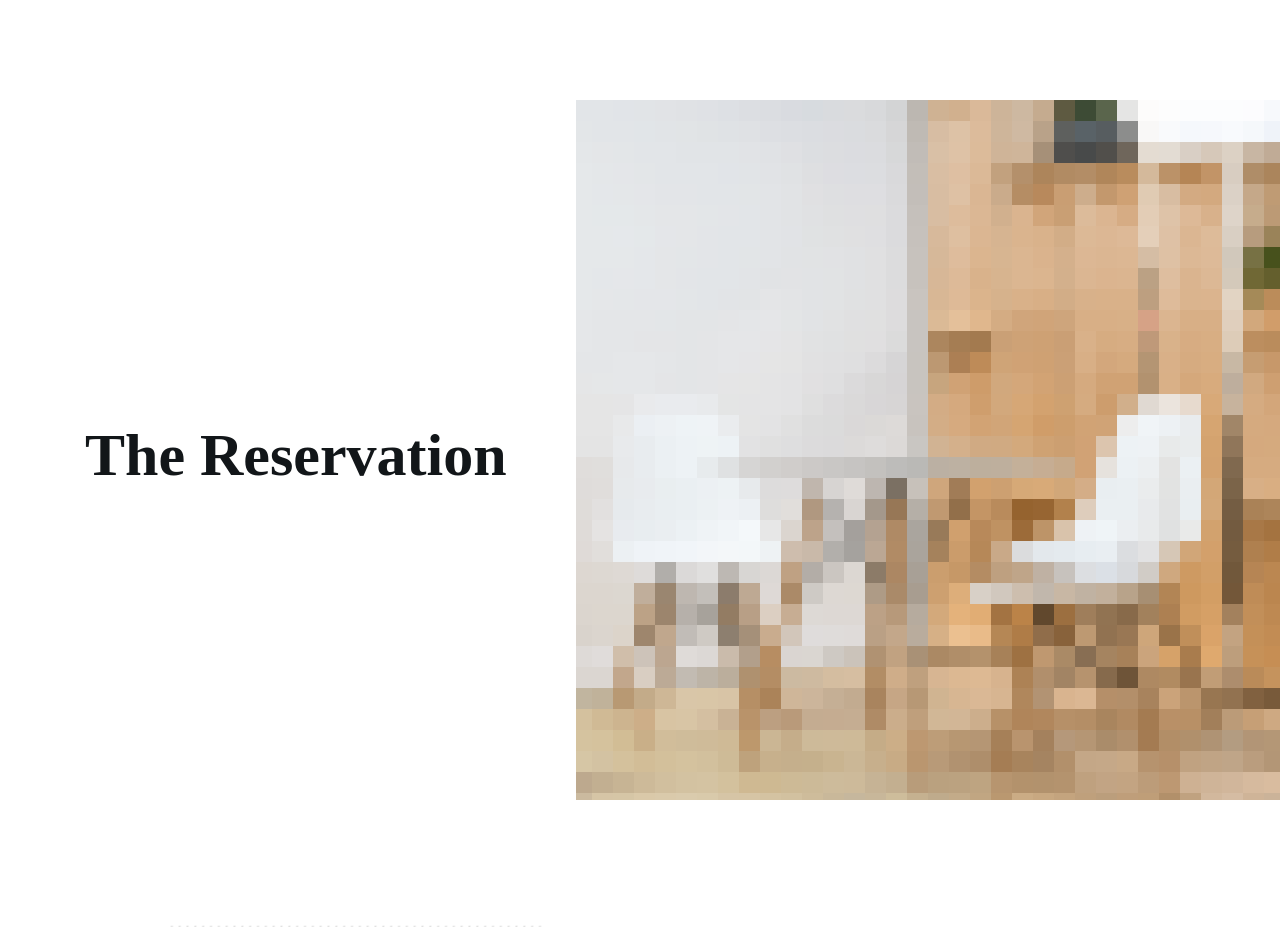
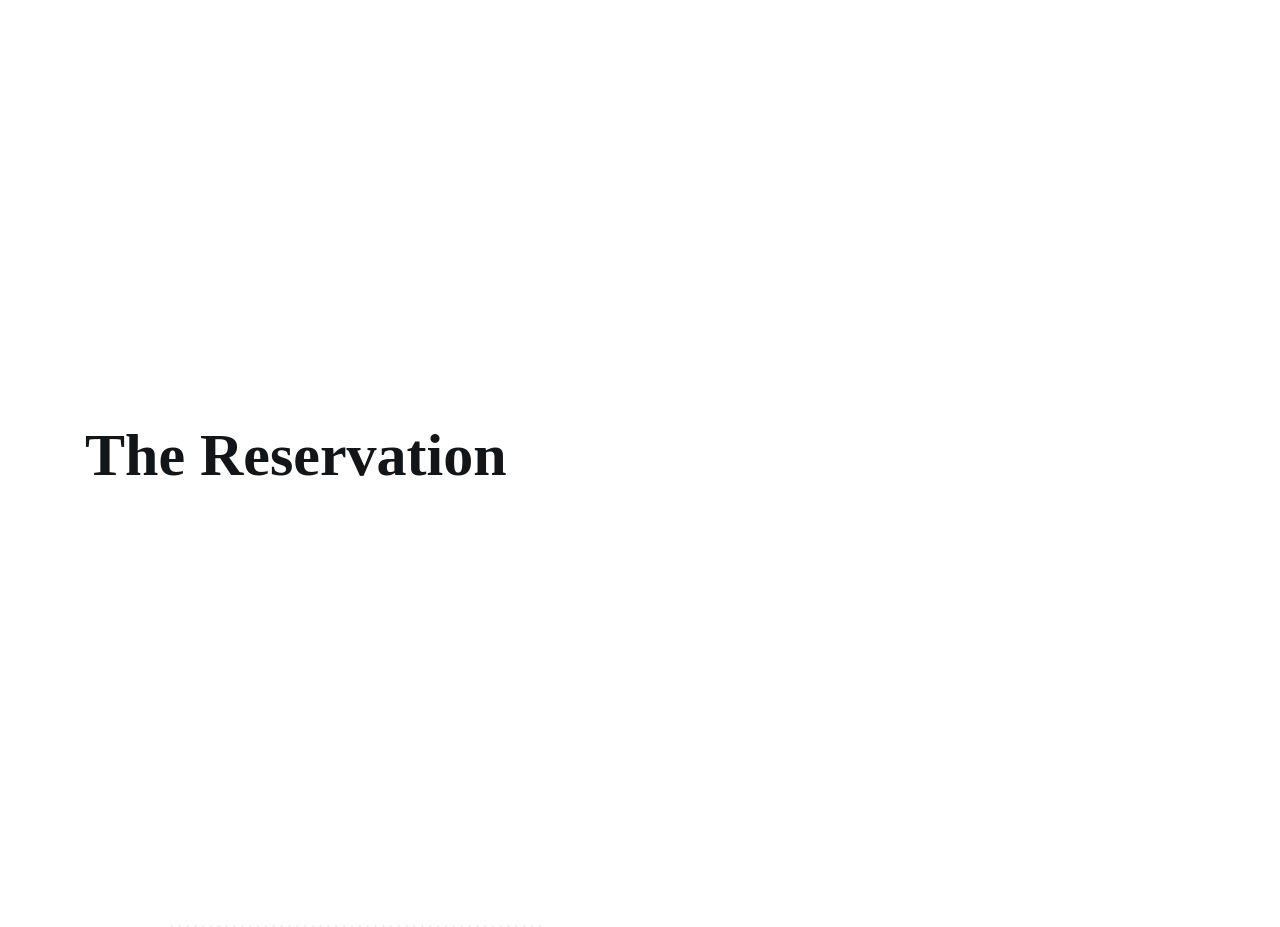
Before and after one commit to staceythood/the-reservation, a Flask app: page / in a window 1280 px wide. Shown: the top 927 px of the page. Run offline with Flask 2, Linux system fonts and the light colour scheme; parts of the project's set-up code (start-up, migrations or seed data) failed here and were passed over; some libraries are stand-ins or nearby versions; some web fonts are replaced.

Commit message:
Update indexm.html

```diff
--- a/app/templates/indexm.html
+++ b/app/templates/indexm.html
@@ -148,7 +148,7 @@
                     </div>
                 </div> <!-- row -->
             </div> <!-- container -->
-            <div class="banner-image bg_cover" style="background-image: url(../static/images/banner/banner-image.png)"></div>
+            <!-- <div class="banner-image bg_cover" style="background-image: url(../static/images/banner/banner-image.png)"></div> -->
             <script class="banner-image bg_cover" src="../static/js/app.js"></script> <!--add link here for leaflet banner-->
         </div> <!-- header banner -->
 
```
